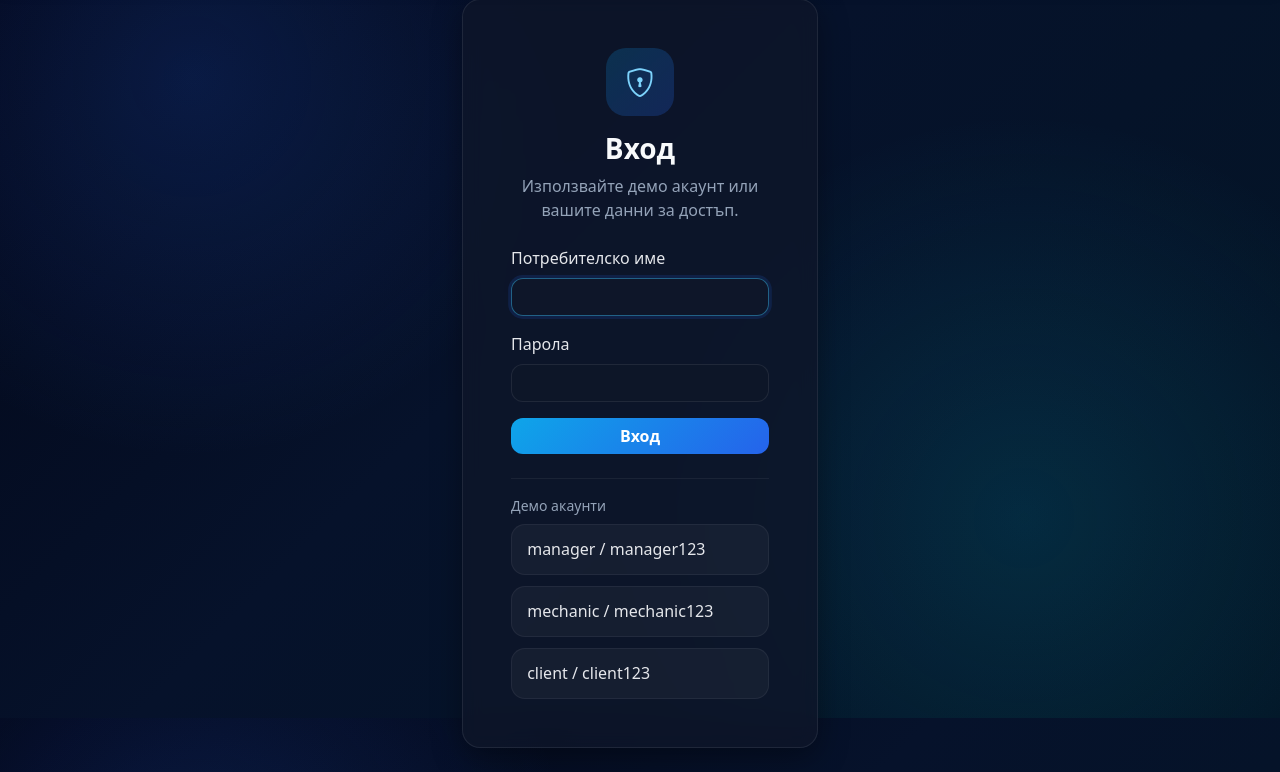
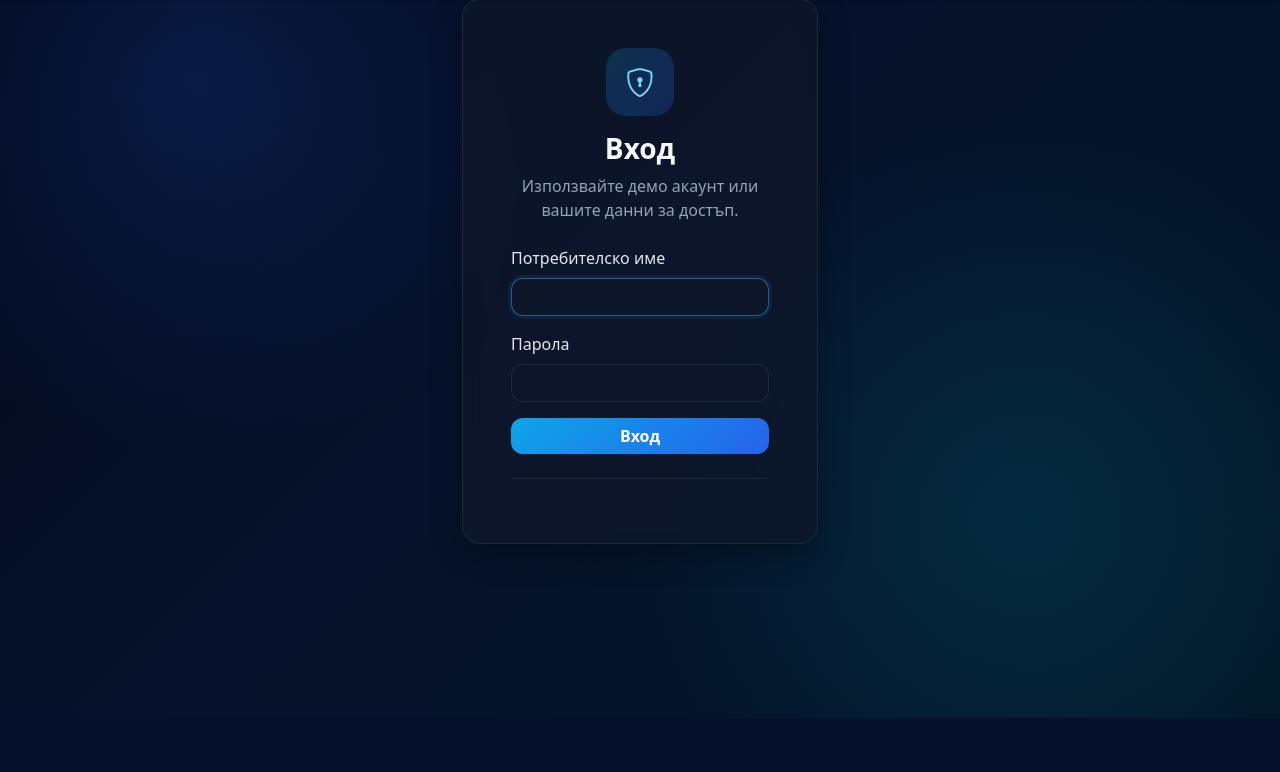
Before and after one commit to verstrix/Car-Service, a Flask app: page /login in a window 1280 px wide. Shown: the part 82-854 px from the top of the page. After the commit the page ends 800 px from the top, so only its background shows below. Run offline with Flask 3, Linux system fonts and the light colour scheme.

Commit message:
reemoved demo accounts

```diff
--- a/app/templates/login.html
+++ b/app/templates/login.html
@@ -23,11 +23,7 @@
         </form>
 
         <div class="login-demo mt-4">
-          <div class="small text-muted mb-2">Демо акаунти</div>
-          <div class="login-demo-list">
-            <span>manager / manager123</span>
-            <span>mechanic / mechanic123</span>
-            <span>client / client123</span>
+
           </div>
         </div>
       </div>
```
Also changed, not shown: instance/car_service.sqlite3 (deleted).
